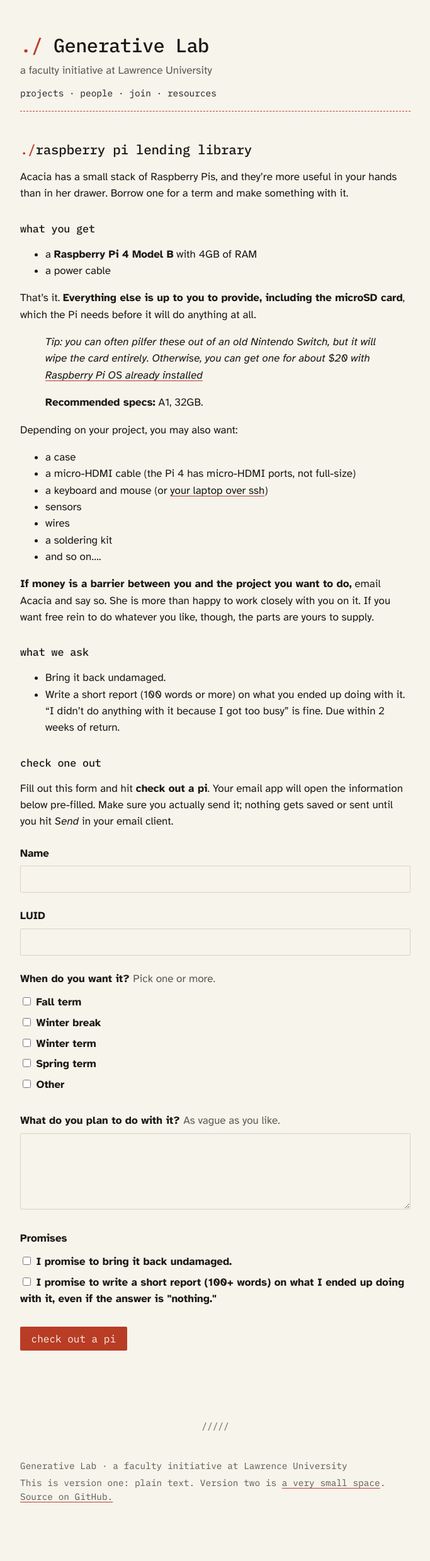
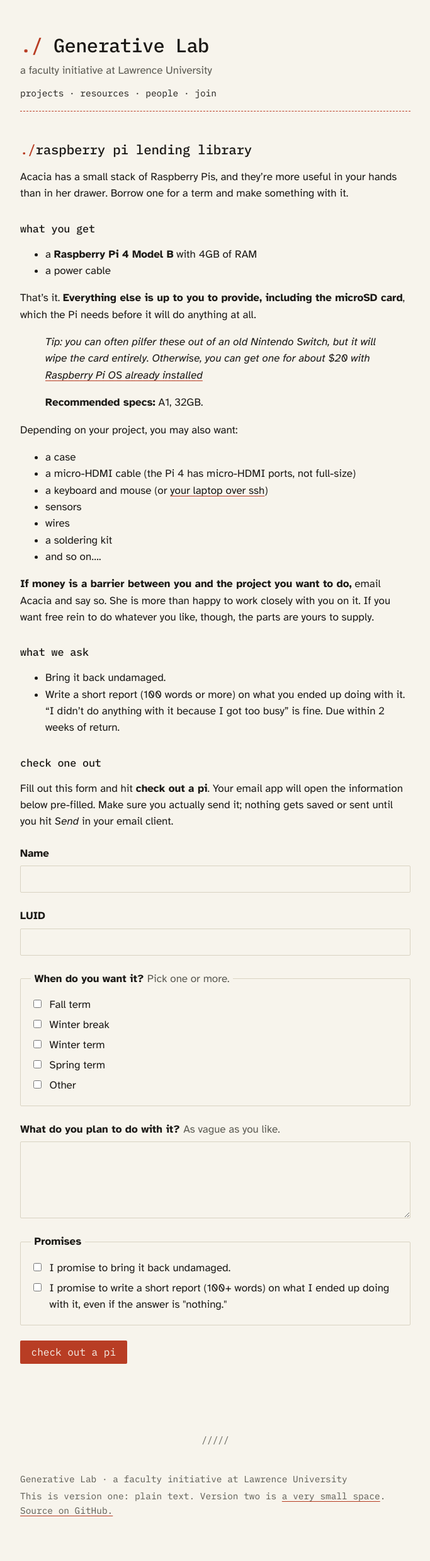
Before and after one commit to LU-Generative-Lab/lu-generative-lab.github.io, a Jekyll site: the page built from resources/pi-library/index.md, in a window 1280 px wide. Shown: the whole page at 63% size, without its empty margins (298-981 px from the left). Built offline with Jekyll 4.4.1, drawn with Linux system fonts in a browser that asks for light colours; before the commit the page ends 2456 px from its top, so only the background shows below that.

Commit message:
Resources as a collection; restyle lending form
Resources now live in _resources/ like people and projects, listed on the
front page between projects and people. Drops the separate /resources/
page. Form styles keep the fieldset boxes, stack labels over full-width
inputs, put one checkbox per line, and hide the spam trap. Includes
Acacia's edits to the lending page copy.

Co-Authored-By: Claude Opus 5.5 <noreply@anthropic.com>

```diff
--- a/_config.yml
+++ b/_config.yml
@@ -8,11 +8,13 @@ url: https://lu-generative-lab.github.io
 baseurl: ""
 repo: https://github.com/LU-Generative-Lab/lu-generative-lab.github.io
 
-# Content lives in these two folders. One Markdown file per person or project.
+# Content lives in these folders. One Markdown file per person, project, or resource.
 collections:
   people:
     output: false
   projects:
+    output: false
+  resources:
     output: false
 
 markdown: kramdown
--- a/_layouts/default.html
+++ b/_layouts/default.html
@@ -37,9 +37,9 @@
     <p class="tagline">{{ site.tagline }}</p>
     <nav class="mono">
       <a href="{{ '/' | relative_url }}#projects">projects</a> ·
+      <a href="{{ '/' | relative_url }}#resources">resources</a> ·
       <a href="{{ '/' | relative_url }}#people">people</a> ·
-      <a href="{{ '/' | relative_url }}#join">join</a> ·
-      <a href="{{ '/resources/' | relative_url }}">resources</a>
+      <a href="{{ '/' | relative_url }}#join">join</a>
     </nav>
   </header>
 
--- a/assets/css/style.css
+++ b/assets/css/style.css
@@ -115,12 +115,28 @@ footer p { margin: 0.3rem 0; }
 
 .pi-form { margin-top: 1.5rem; }
 .pi-form .field { margin: 0 0 1.5rem; }
-.pi-form fieldset { border: 0; padding: 0; }
-.pi-form legend, .pi-form .field > label { display: block; font-weight: 700; margin-bottom: 0.4rem; padding: 0; }
-.pi-form fieldset label { display: flex; gap: 0.6rem; align-items: baseline; margin: 0.3rem 0; }
+
+/* one question per block: label on its own line, box full width under it */
+.pi-form p.field > label,
+.pi-form legend { display: block; font-weight: 700; margin-bottom: 0.4rem; }
 .pi-form .hint { font-weight: 400; color: var(--muted); }
 
-.pi-form input[type="text"], .pi-form textarea {
+.pi-form fieldset {
+  border: 1px solid var(--rule);
+  border-radius: 2px;
+  padding: 0.6rem 1rem 0.8rem;
+  margin-left: 0;
+  margin-right: 0;
+}
+.pi-form legend { padding: 0 0.35rem; margin-bottom: 0; }
+
+/* one checkbox per line, long labels wrap under their text, not the box */
+.pi-form fieldset label { display: flex; gap: 0.6rem; align-items: baseline; margin: 0.35rem 0; }
+.pi-form input[type="checkbox"] { accent-color: var(--spot); flex: none; }
+
+.pi-form input[type="text"],
+.pi-form textarea {
+  display: block;
   width: 100%;
   font: inherit;
   color: var(--ink);
@@ -129,13 +145,13 @@ footer p { margin: 0.3rem 0; }
   border-radius: 2px;
   padding: 0.45rem 0.6rem;
 }
-.pi-form input[type="text"]:focus, .pi-form textarea:focus,
-.pi-form input[type="checkbox"]:focus-visible, .pi-form button:focus-visible {
-  outline: 2px solid var(--spot);
-  outline-offset: 1px;
-}
+.pi-form textarea { resize: vertical; }
 .pi-form fieldset input[type="text"] { margin-top: 0.4rem; }
-.pi-form input[type="checkbox"] { accent-color: var(--spot); flex: none; }
+.pi-form input[type="text"][hidden] { display: none; }
+
+.pi-form input:focus-visible,
+.pi-form textarea:focus-visible,
+.pi-form button:focus-visible { outline: 2px solid var(--spot); outline-offset: 1px; }
 
 .pi-form button {
   font-size: 1rem;
@@ -149,4 +165,6 @@ footer p { margin: 0.3rem 0; }
 .pi-form button:hover { background: var(--ink); }
 
 .form-status { color: var(--muted); min-height: 1.5em; }
-.pot { position: absolute; left: -9999px; }
+
+/* spam trap: invisible to people, filled in by bots */
+.pot { position: absolute; left: -9999px; width: 1px; height: 1px; overflow: hidden; }
```
Also changed, not shown: _resources/pi-library.md (added, +7 -0 lines), index.md (+13 -0 lines), README.md.
